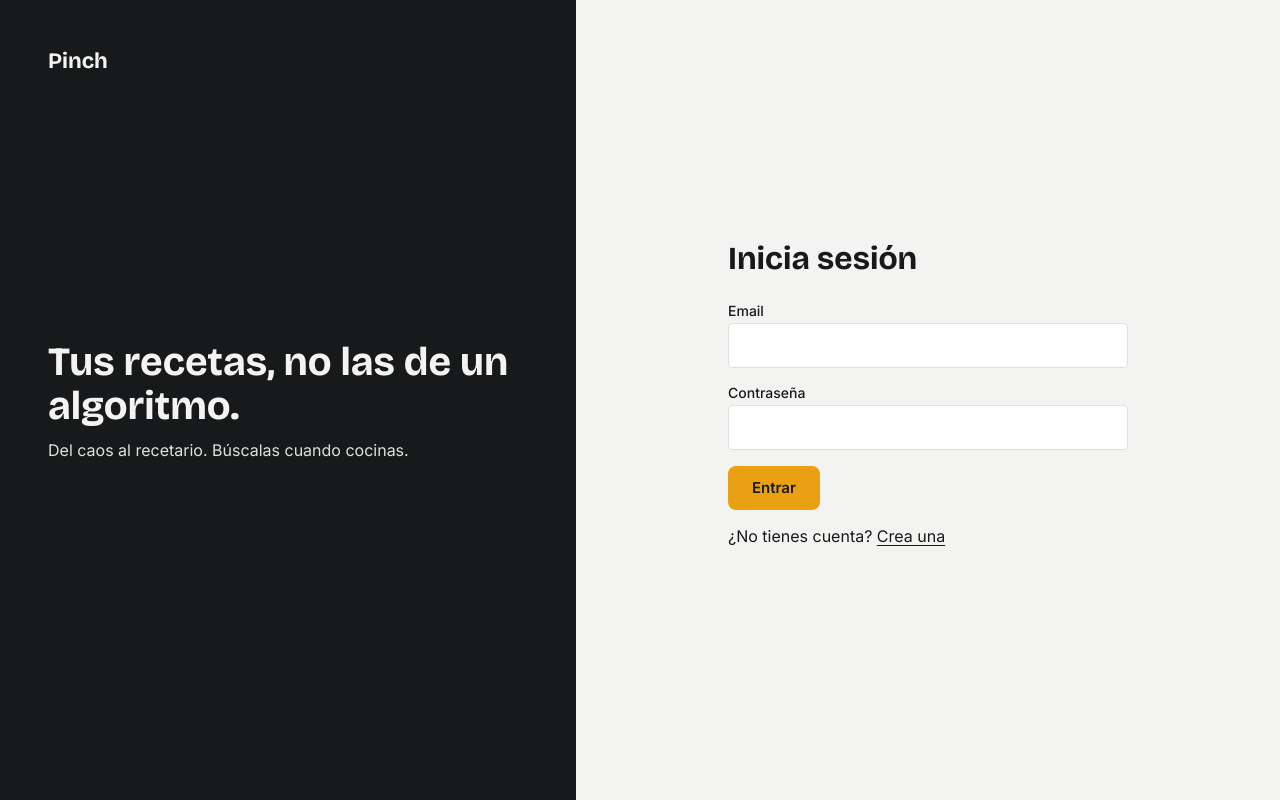
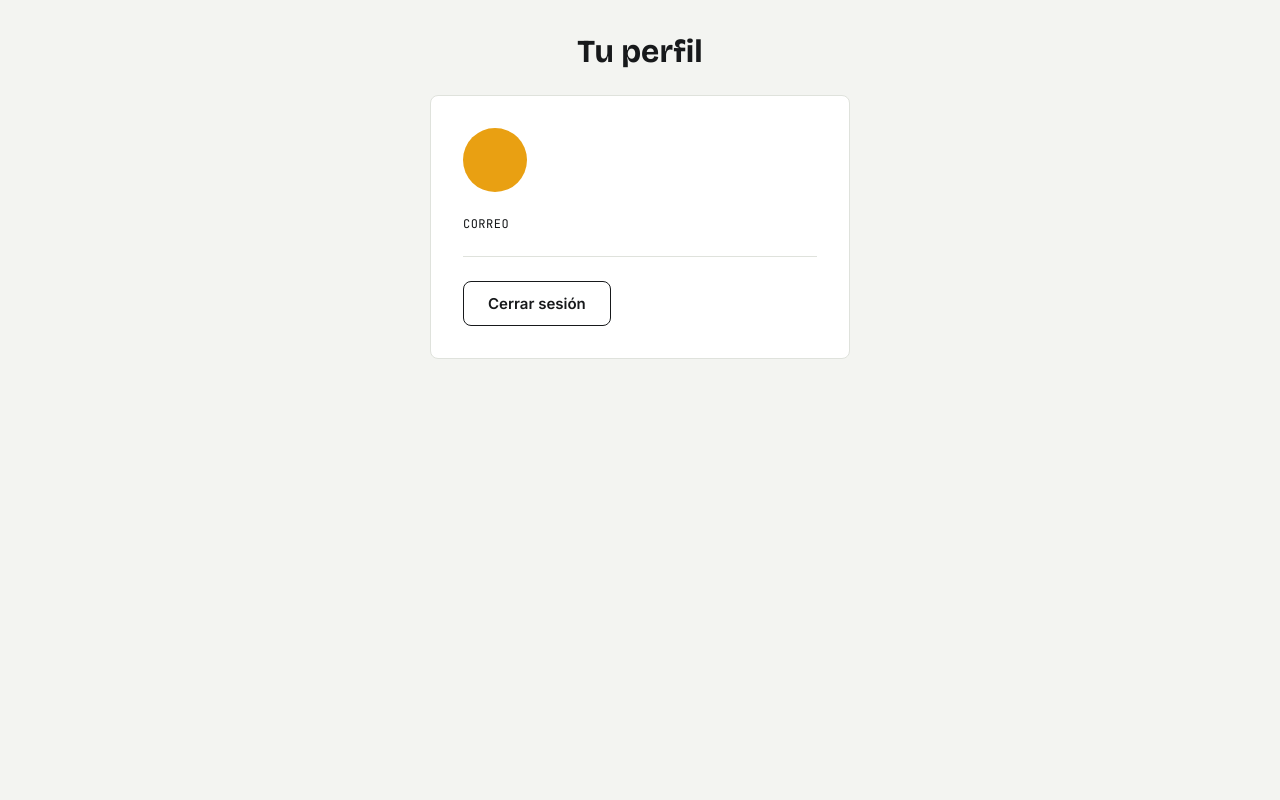
Before and after one commit to damcb1/pinch-frontend, a React (Vite) app: page /cuenta in a window 1280 px wide. Before the commit this address led to /login. Built offline with nearby package versions, Linux system fonts and the light colour scheme; no server answers; sample sign-in values are in the browser's storage.

Commit message:
feat: add account page with user email and logout

```diff
--- /dev/null
+++ b/src/pages/AccountPage/AccountPage.jsx
@@ -0,0 +1,60 @@
+import { useState, useEffect } from 'react';
+import { useNavigate } from 'react-router-dom';
+import { getCurrentUser } from '../../services/userService';
+import { useAuth } from '../../context/AuthContext';
+import Button from '../../components/common/Button/Button';
+import './AccountPage.scss';
+
+const AccountPage = () => {
+    const navigate = useNavigate();
+    const { logout } = useAuth();
+
+    const [email, setEmail] = useState('');
+    const [isLoading, setIsLoading] = useState(true);
+
+    useEffect(() => {
+        const fetchUser = async () => {
+            try {
+                const data = await getCurrentUser();
+                setEmail(data.email);
+            } catch (err) {
+                console.error('No se pudieron cargar los datos de la cuenta', err);
+            } finally {
+                setIsLoading(false);
+            }
+        };
+        fetchUser();
+    }, []);
+
+    const handleLogout = () => {
+        logout();
+        navigate('/login');
+    };
+
+    const initial = email ? email.charAt(0).toUpperCase() : '';
+
+    return (
+        <main className="account">
+            <h1 className="account__title">Tu perfil</h1>
+
+            <div className="account__card">
+                <div className="account__avatar" aria-hidden="true">
+                    {initial}
+                </div>
+
+                <div className="account__field">
+                    <span className="account__label">Correo</span>
+                    <span className="account__value">
+            {isLoading ? 'Cargando…' : email}
+          </span>
+                </div>
+
+                <Button variant="secondary" onClick={handleLogout}>
+                    Cerrar sesión
+                </Button>
+            </div>
+        </main>
+    );
+};
+
+export default AccountPage;
--- /dev/null
+++ b/src/pages/AccountPage/AccountPage.scss
@@ -0,0 +1,61 @@
+@use '../../styles/variables' as *;
+
+.account {
+  display: flex;
+  flex-direction: column;
+  align-items: center;
+  padding: var(--space-6) var(--space-4);
+
+  &__title {
+    margin-bottom: var(--space-5);
+  }
+
+  &__card {
+    width: 100%;
+    max-width: 420px;
+    background: #fff;
+    border: 1px solid var(--border);
+    border-radius: var(--radius-md);
+    padding: var(--space-6);
+    box-sizing: border-box;
+  }
+
+  &__avatar {
+    width: 64px;
+    height: 64px;
+    border-radius: 50%;
+    background: var(--accent);
+    color: var(--text-primary);
+    display: flex;
+    align-items: center;
+    justify-content: center;
+    font-family: var(--font-display);
+    font-weight: 700;
+    font-size: 26px;
+    margin-bottom: var(--space-5);
+  }
+
+  &__field {
+    display: flex;
+    flex-direction: column;
+    padding-bottom: var(--space-4);
+    margin-bottom: var(--space-5);
+    border-bottom: 1px solid var(--border);
+  }
+
+  &__label {
+    font-family: var(--font-mono);
+    font-size: 12px;
+    text-transform: uppercase;
+    letter-spacing: 0.04em;
+    color: var(--text-secondary);
+    margin-bottom: var(--space-2);
+  }
+
+  &__value {
+    font-family: var(--font-mono);
+    font-size: 16px;
+    color: var(--text-primary);
+    word-break: break-all;
+  }
+}
--- a/src/routes/AppRouter.jsx
+++ b/src/routes/AppRouter.jsx
@@ -2,6 +2,7 @@
 import RegisterPage from '../pages/RegisterPage/RegisterPage';
 import LoginPage from '../pages/LoginPage/LoginPage';
 import PrivateRoute from './PrivateRoute';
+import AccountPage from "../pages/AccountPage/AccountPage.jsx";
 
 const AppRouter = () => {
     return (
@@ -18,6 +19,14 @@
                         </PrivateRoute>
                     }
                 />
+                <Route
+                    path="/cuenta"
+                    element={
+                    <PrivateRoute>
+                        <AccountPage />
+                    </PrivateRoute>
+                    }
+                />
 
                 <Route path="*" element={<Navigate to="/login" replace />} />
             </Routes>
--- /dev/null
+++ b/src/services/userService.js
@@ -0,0 +1,6 @@
+import api from './api';
+
+export const getCurrentUser = async () => {
+    const response = await api.get('/users/me');
+    return response.data;
+};
```
